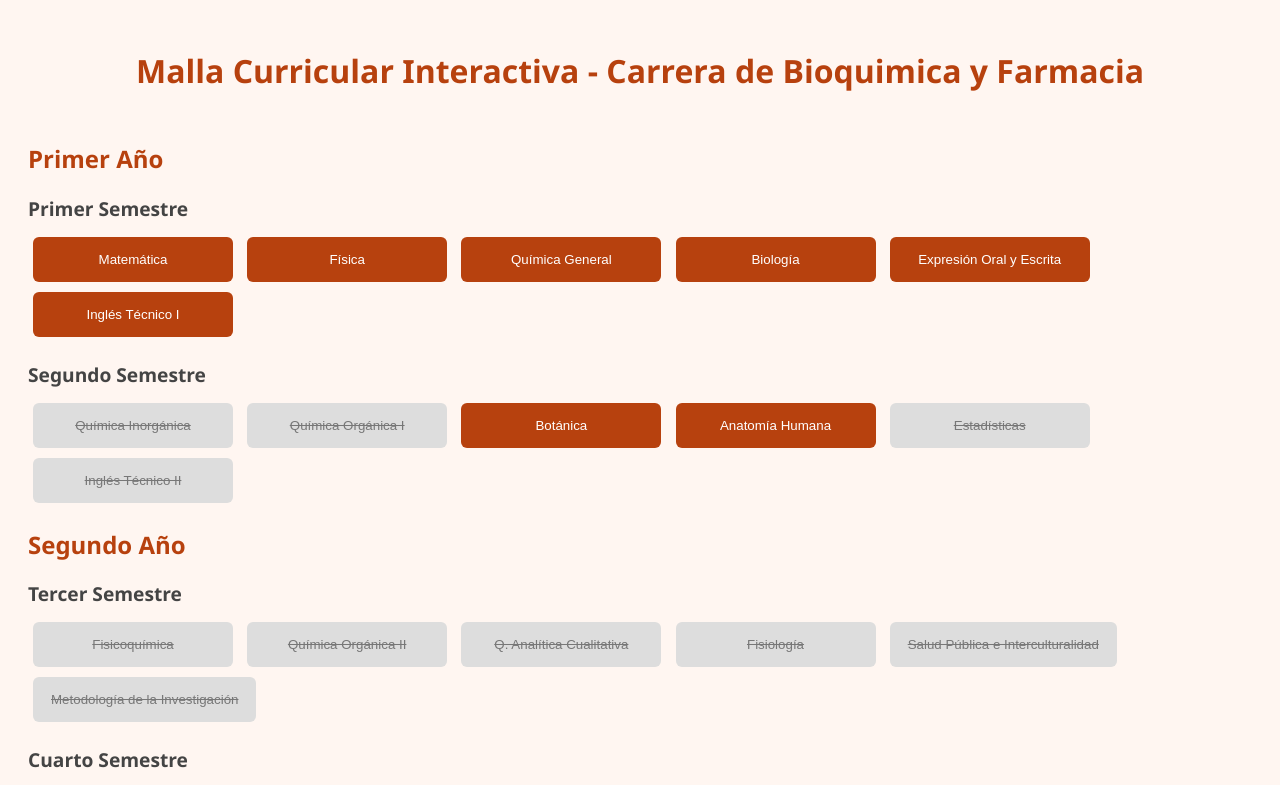
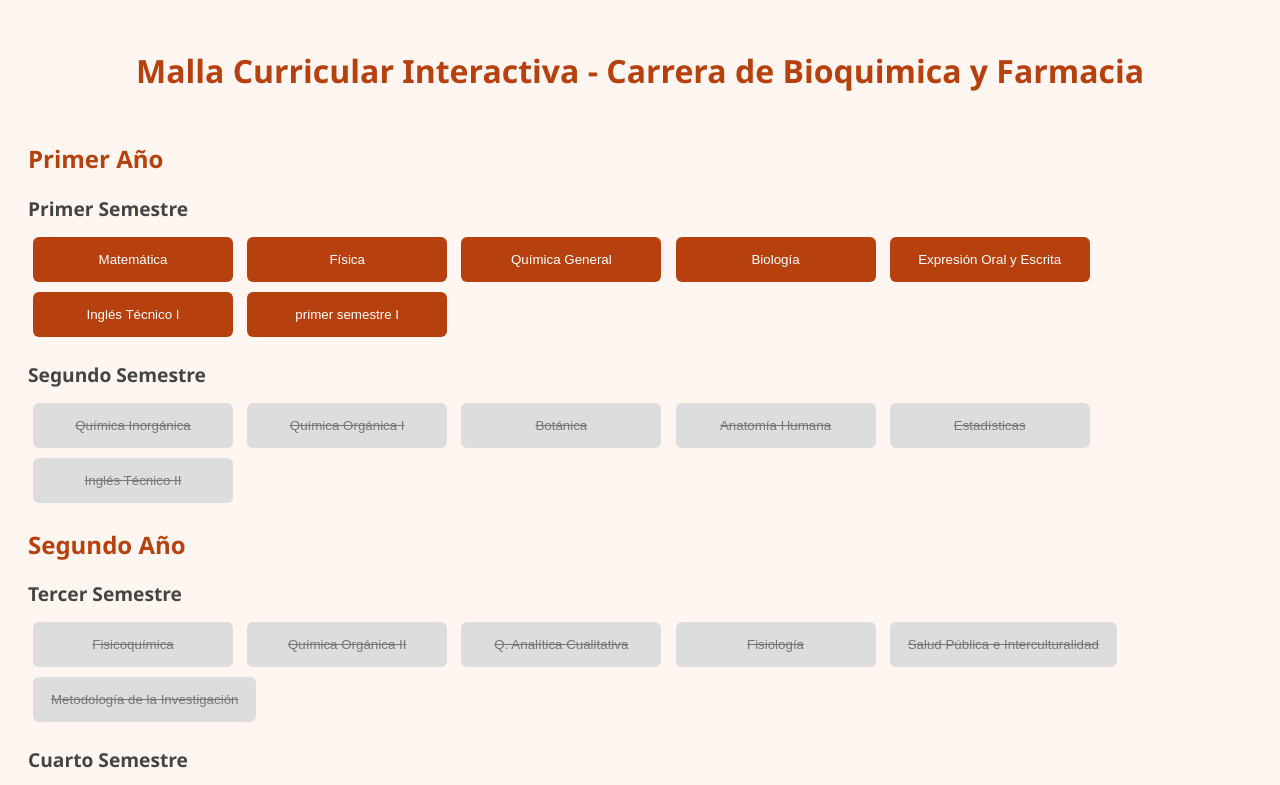
Before and after one commit to cars962/malla-curricular, a plain HTML site: page index.html in a window 1280 px wide. Shown: the top 785 px of the page. Drawn offline with Linux system fonts and the light colour scheme.

Commit message:
Update index.html

```diff
--- a/index.html
+++ b/index.html
@@ -19,12 +19,13 @@
         <button class="ramo" id="biologia" data-unlocks="fisiologia,genetica,enzimologia">Biología</button>
         <button class="ramo" id="expresion">Expresión Oral y Escrita</button>
         <button class="ramo" id="ingles1" data-unlocks="ingles2">Inglés Técnico I</button>
+        <button class="ramo" id="primer semestre" data-unlocks="botanica,anatomia humana">primer semestre I</button>
       <div class="semestre">
         <h3>Segundo Semestre</h3>
         <button class="ramo bloqueado" id="quimica_inorganica" data-unlocks="quimica_analitica_cualitativa">Química Inorgánica</button>
         <button class="ramo bloqueado" id="quimica_organica1" data-unlocks="quimica_organica2">Química Orgánica I</button>
-        <button class="ramo" id="botanica" data-unlocks="farmacognosia1">Botánica</button>
-        <button class="ramo" id="anatomia">Anatomía Humana</button>
+        <button class="ramo bloqueado" id="botanica" data-unlocks="farmacognosia1">Botánica</button>
+        <button class="ramo bloqueado" id="anatomia">Anatomía Humana</button>
         <button class="ramo bloqueado" id="estadistica" data-unlocks="salud,investigacion">Estadísticas</button>
         <button class="ramo bloqueado" id="ingles2">Inglés Técnico II</button>
     <div class="anio">
```
